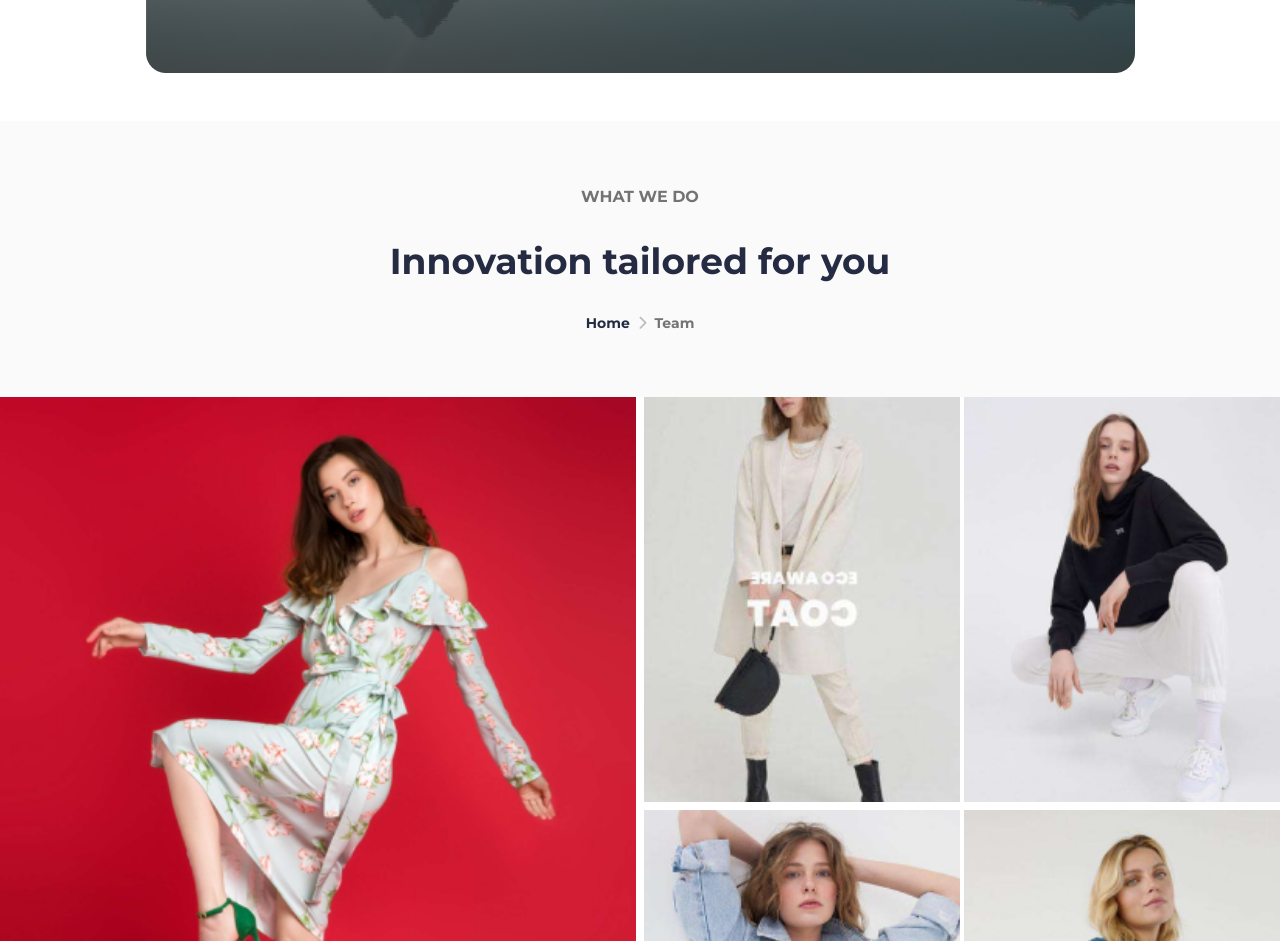
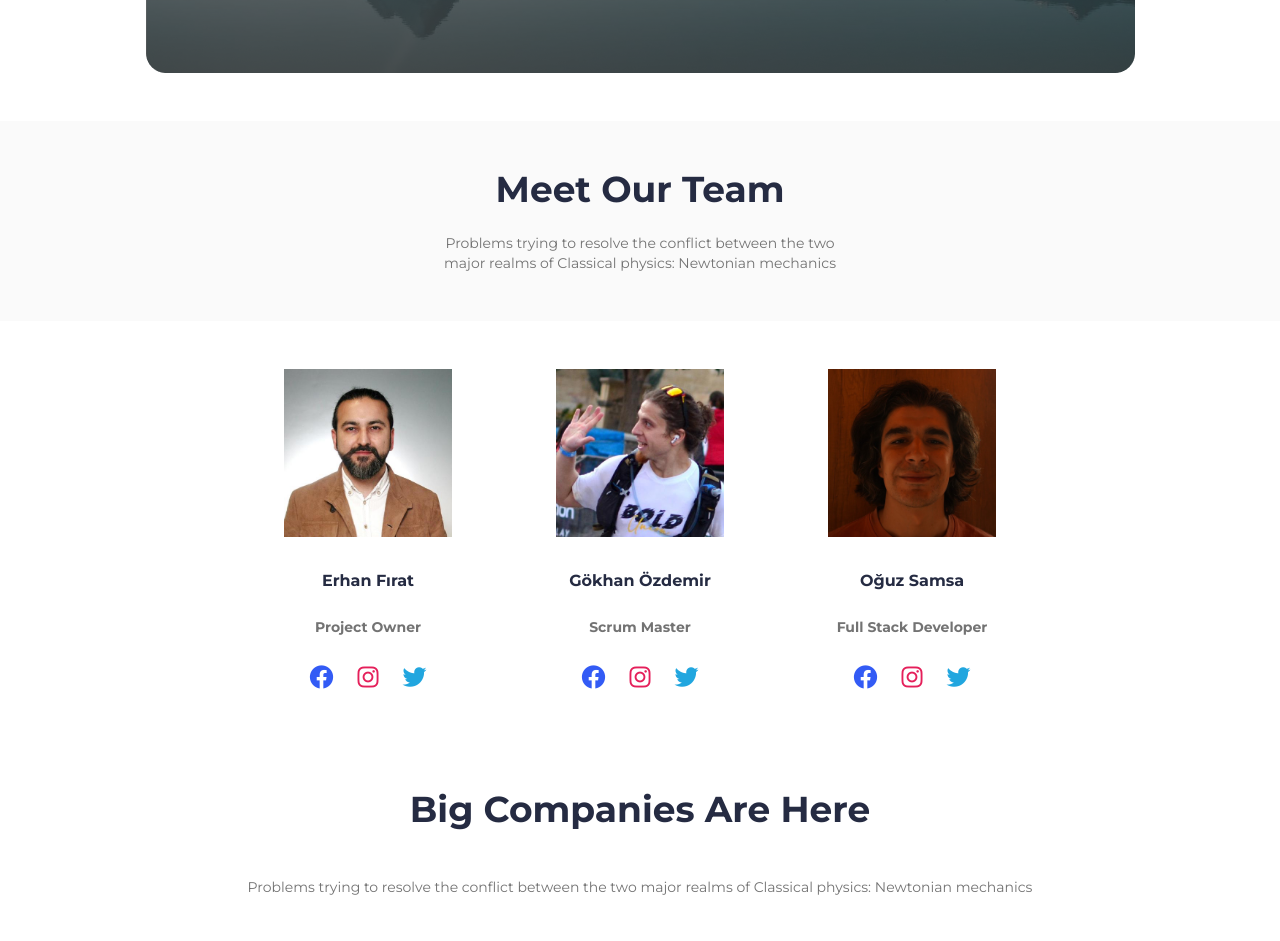
Before and after one commit to oguzsamsa/samsawear-ecommock, a React (Vite) app: page /about in a window 1280 px wide. Shown: the part 1740-2681 px from the top of the page. Built offline with nearby package versions, Linux system fonts and the light colour scheme.

Commit message:
about page and sign up form refactored

```diff
--- a/package.json
+++ b/package.json
@@ -18,6 +18,8 @@
     "react-router-dom": "^5.3.4",
     "react-slick": "^0.30.2",
     "react-toastify": "^10.0.5",
+    "redux": "^5.0.1",
+    "redux-logger": "^3.0.6",
     "redux-thunk": "^3.1.0",
     "slick-carousel": "^1.8.1"
   },
--- a/src/pages/About.jsx
+++ b/src/pages/About.jsx
@@ -1,4 +1,6 @@
 import PartnerLogos from "../components/PartnerLogos";
+import TeamCard from "../components/TeamCard";
+import { teamMembers } from "../data/teamMembers";
 import Team from "./Team";
 
 export default function About() {
@@ -66,7 +68,30 @@ export default function About() {
         />
       </div>
       <div>
-        <Team />
+        <div className="bg-[#FAFAFA] py-12">
+          <div className="flex flex-col text-center w-1/2 mx-auto gap-6 md:w-1/3">
+            <h1 className="font-bold text-4xl text-text-color">
+              Meet Our Team
+            </h1>
+            <p className="text-sm text-second-text-color">
+              Problems trying to resolve the conflict between the two major
+              realms of Classical physics: Newtonian mechanics{" "}
+            </p>
+          </div>
+        </div>
+
+        <div className="team-cards flex flex-col gap-12 md:flex-row md:w-4/5 lg:w-3/5 md:mx-auto py-12">
+          {teamMembers.map((member) => (
+            <div className="flex-1" key={member.id}>
+              <TeamCard
+                key={member.id}
+                name={member.name}
+                profession={member.profession}
+                imgSrc={member.imgSrc}
+              />
+            </div>
+          ))}
+        </div>
       </div>
       <div className="flex flex-col items-center text-center pt-12 w-3/4 mx-auto">
         <h1 className="font-bold text-4xl text-text-color mb-12">
--- a/src/pages/SignUp.jsx
+++ b/src/pages/SignUp.jsx
@@ -62,12 +62,17 @@ const SignupForm = () => {
 
   return (
     <div className="font-display flex flex-col md:flex-row items-center justify-center md:py-12">
-      <div className="w-3/4 md:w-1/3 mx-auto mb-4">
+      <div className="w-3/4 md:w-1/3 mx-auto mb-4 flex flex-col items-center">
         <h2 className="text-2xl font-bold text-center mb-4">Register</h2>
         <p className="text-center text-gray-600 ">
           Welcome to our e-commerce platform. Register now to start shopping
           with exclusive offers and deals!
         </p>
+        <img
+          src="../../assets/about-page/about-page-hero.png"
+          alt=""
+          className="max-md:hidden"
+        />
       </div>
       <form
         onSubmit={handleSubmit(onSubmit)}
```
Also changed, not shown: 1 other file (tests, documents, lock files or other folders).
